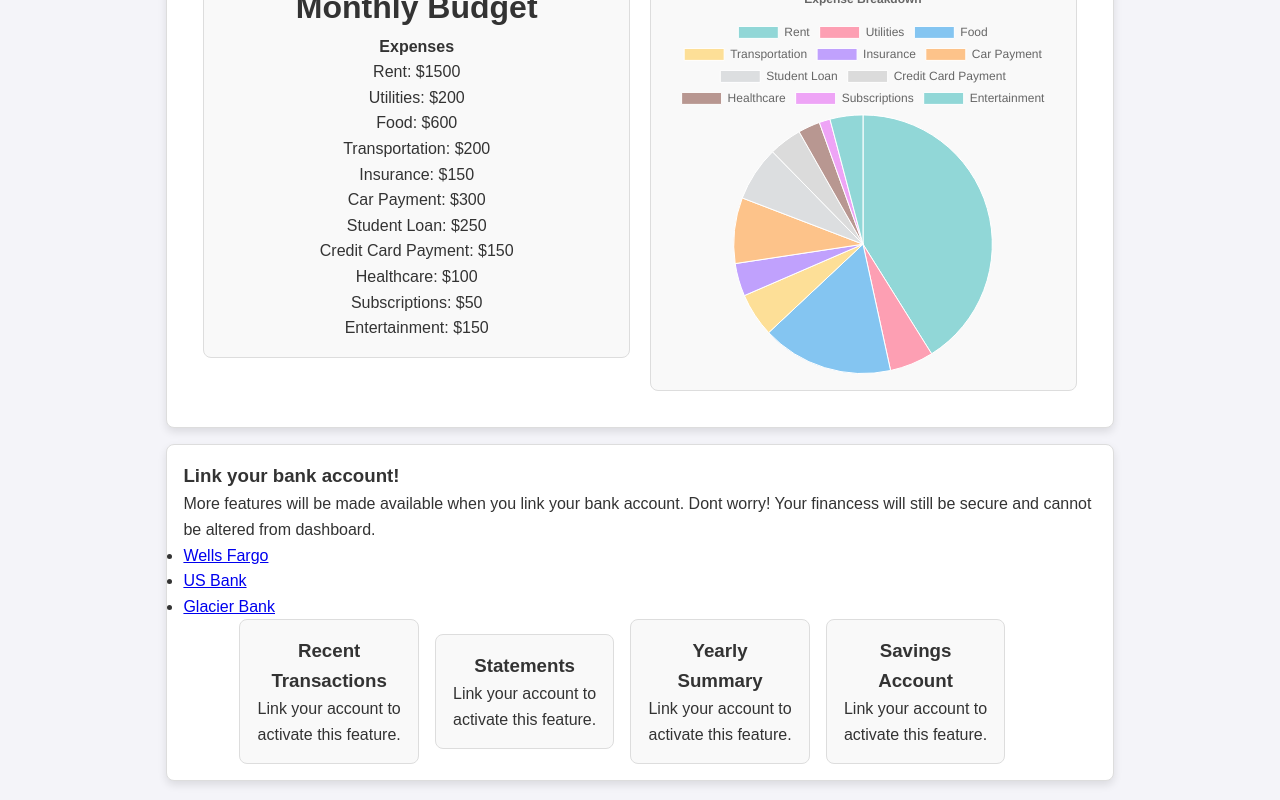
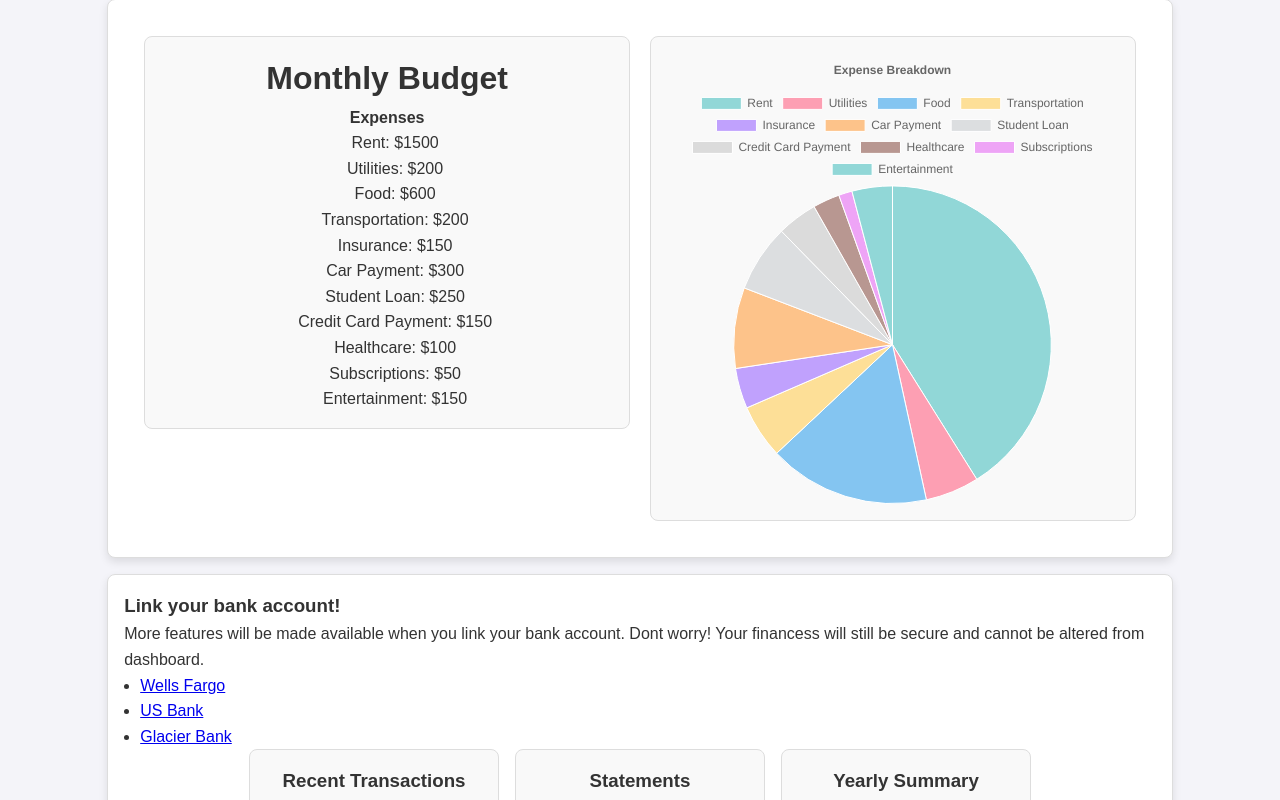
Before and after one commit to MNAiden/CSCI-331-WEBDEV-PROJECT, a React (Create React App) app in the folder personal-finance-dashboard/: page / in a window 1280 px wide. Shown: the part 1400-2200 px from the top of the page. Built offline with nearby package versions, Linux system fonts and the light colour scheme; no server answers.

Commit message:
fixed bottom cells

```diff
--- a/personal-finance-dashboard/src/components/Misc.js
+++ b/personal-finance-dashboard/src/components/Misc.js
@@ -14,19 +14,19 @@ const Misc = () => {
                 <li><a href="https://connect.glacierbank.com/login" target="_blank" rel="noopener noreferrer">Glacier Bank</a></li>
             </ul></p>
             <div className='cells'>
-                <div className='cell'>
+                <div className='Mcell'>
                     <h3>Recent Transactions</h3>
                     <p>Link your account to activate this feature.</p>
                 </div>
-                <div className='cell'>
+                <div className='Mcell'>
                     <h3>Statements</h3>
                     <p>Link your account to activate this feature.</p>
                 </div>
-                <div className='cell'>
+                <div className='Mcell'>
                     <h3>Yearly Summary</h3>
                     <p>Link your account to activate this feature.</p>
                 </div>
-                <div className='cell'>
+                <div className='Mcell'>
                     <h3>Savings Account</h3>
                     <p>Link your account to activate this feature.</p>
                 </div>
--- a/personal-finance-dashboard/src/styles/budget.css
+++ b/personal-finance-dashboard/src/styles/budget.css
@@ -7,6 +7,13 @@
 }
 
 .cell {
+    border: 1px solid #ddd;
+    padding: 1rem;
+    border-radius: 8px;
+    background-color: #f9f9f9;
+    text-align: center;
+    width: 300px;
+    max-width: 100%; /* Ensure responsiveness */
     flex: 1;
 }
 
--- a/personal-finance-dashboard/src/styles/index.css
+++ b/personal-finance-dashboard/src/styles/index.css
@@ -76,7 +76,7 @@ footer h4 {
     flex-direction: column; /* Ensures stacking on medium screens */
   }
   .box {
-    max-width: 80%; /* Slightly wider for laptops */
+    max-width: 90%; /* Slightly wider for laptops */
     padding: 1rem;
   }
 }
--- a/personal-finance-dashboard/src/styles/misc.css
+++ b/personal-finance-dashboard/src/styles/misc.css
@@ -1,20 +1,24 @@
 .cells {
     display: flex;
     flex-direction: row;
+    flex-wrap: wrap;
     gap: 1rem;
-    width: 90%;
-    max-width: 1600px;
+    width: 100%;
+    max-width: 1500px;
     align-items: center;
     justify-content: center;
-    padding-left: 3.5rem;
-  }
+}
 
-.cell {
+.Mcell {
     border: 1px solid #ddd;
     padding: 1rem;
     border-radius: 8px;
     background-color: #f9f9f9;
     text-align: center;
-    width: 300px; /* Consistent width for both pie chart and stock cards */
-    max-width: 100%; /* Ensure responsiveness */
-  }
+    width: 250px;
+    max-height: 125px;
+}
+
+ul {
+  padding-left: 1rem;
+}
```
